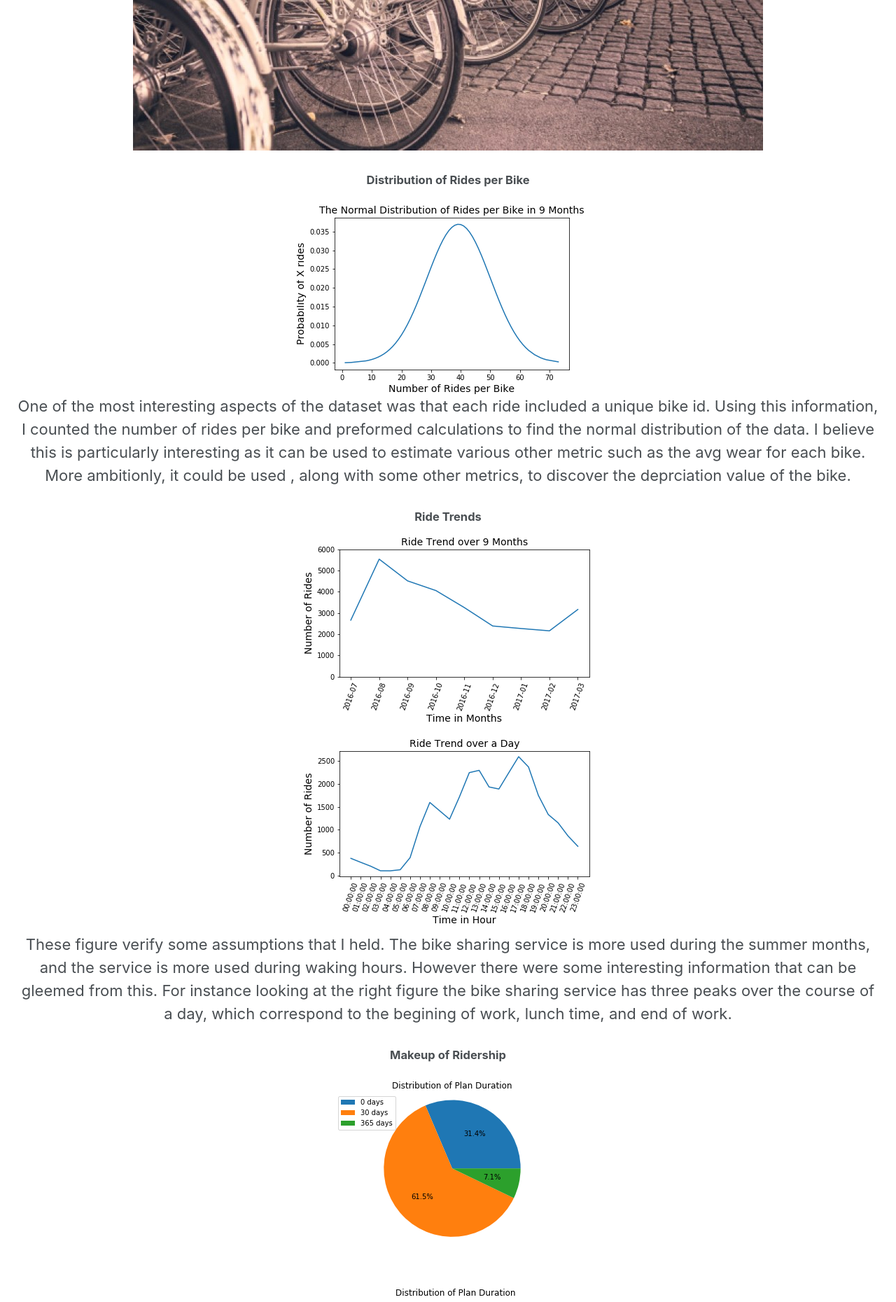
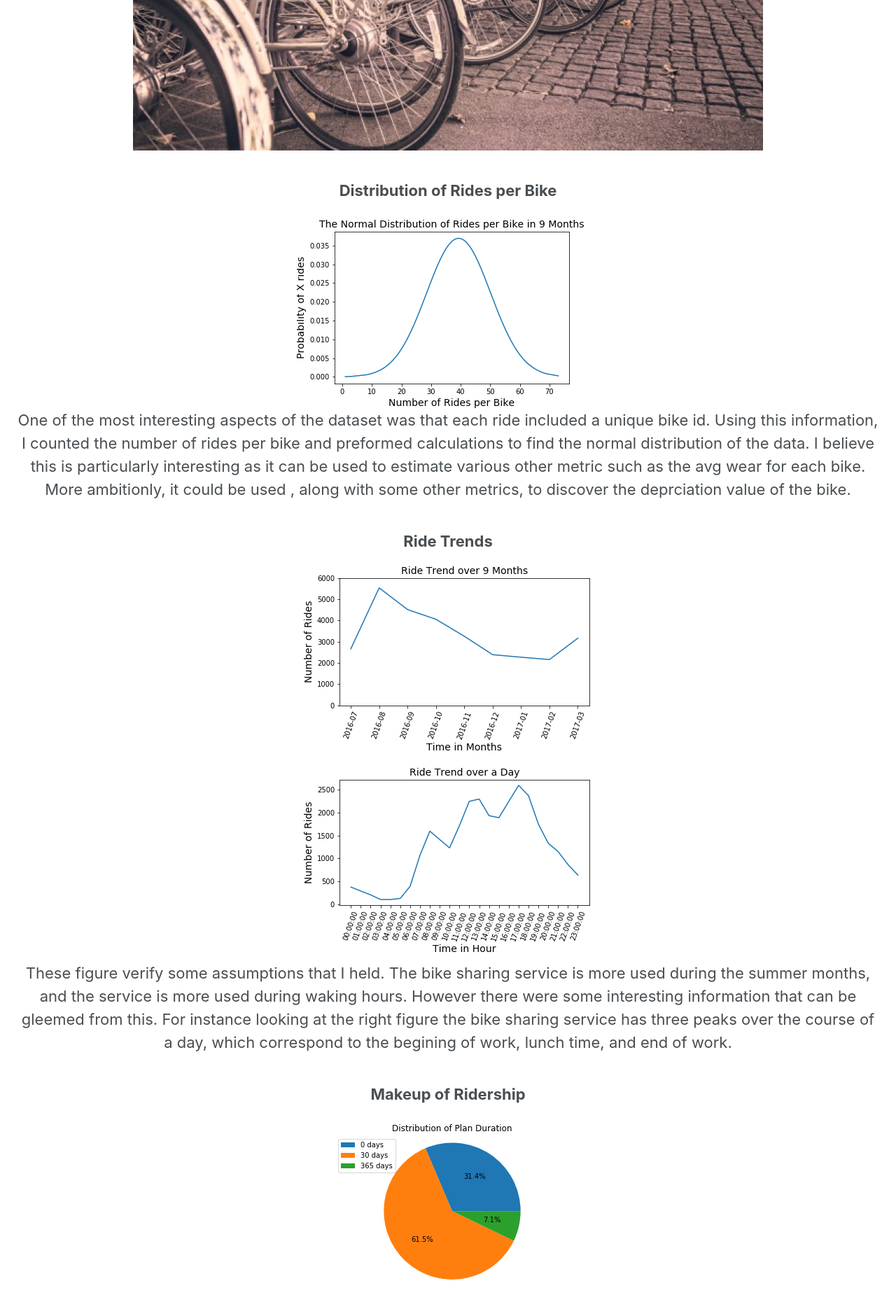
Before and after one commit to kwch3693/Capital-One_Bike_Sharing, a Jekyll site: the page built from index.html, in a window 1280 px wide. Shown: the part 1710-3570 px from the top of the page at 70% size. Built offline with Jekyll 4.4.1, drawn with Linux system fonts in a browser that asks for light colours; cached includes are drawn as plain includes; nearby versions of some CDN libraries; the list of posts is cut into pages by our own code.

Commit message:
Update index.html

```diff
--- a/index.html
+++ b/index.html
@@ -10,35 +10,35 @@ author_profile: false
     For the frontend I used a template named minimal mistakes which was github pages supported.
 </p>
 <img src="assets\images\bicycles.jpg" class="align-center">
-<h4 style="text-align: center;">
+<h3 style="text-align: center;">
     Distribution of Rides per Bike
-</h4>
+</h3>
 <img src="assets\images\fig1.png" class="align-center">
 <p style="text-align: center;">
     One of the most interesting aspects of the dataset was that each ride included a unique bike id. Using this information, I counted the number of rides per bike and preformed calculations to find the normal distribution of the data.
     I believe this is particularly interesting as it can be used to estimate various other metric such as the avg wear for each bike. More ambitionly, it could be used , along with some other metrics, to discover the deprciation value of the bike.
 </p>
-<h4 style="text-align: center;">
+<h3 style="text-align: center;">
     Ride Trends
-</h4>
+</h3>
 <img src="assets\images\fig2.png" class="align-center">
 <img src="assets\images\fig5.png" class="align-center">
 
 <p style="text-align: center;">
     These figure verify some assumptions that I held. The bike sharing service is more used during the summer months, and the service is more used during waking hours. However there were some interesting information that can be gleemed from this. For instance looking at the right figure the bike sharing service has three peaks over the course of a day, which correspond to the begining of work, lunch time, and end of work.
 </p>
-<h4 style="text-align: center;">
+<h3 style="text-align: center;">
     Makeup of Ridership
-</h4>
+</h3>
 <img src="assets\images\fig3.png" class="align-center">
 <img src="assets\images\fig6.png" class="align-center">
 
 <p style="text-align: center;">
     From these figures the data, showed that customers opted more towards the 30 day option. This leads me to a couple questions. Does pricing of the options have any influence into this result? Is this result a matter of commitment, i.e is a year too much commitment for this service? Does the revenue model have an effect in this result?
 </p>
-<h4 style="text-align: center;">
+<h3 style="text-align: center;">
     Popular Bike Stations
-</h4>
+</h3>
 
 <img src="assets\images\fig4.png" class="align-center">
 <p style="text-align: center;">
```
